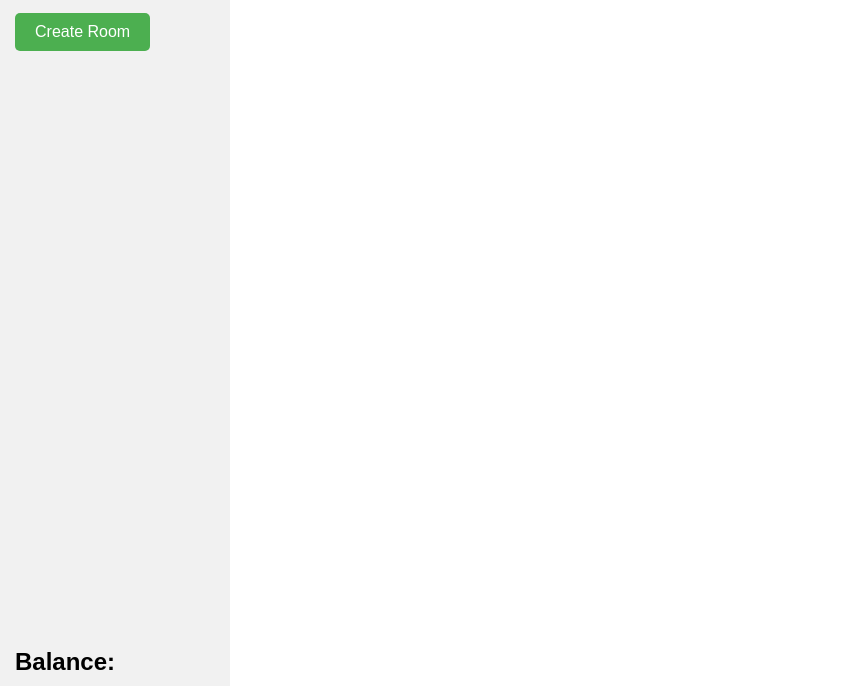
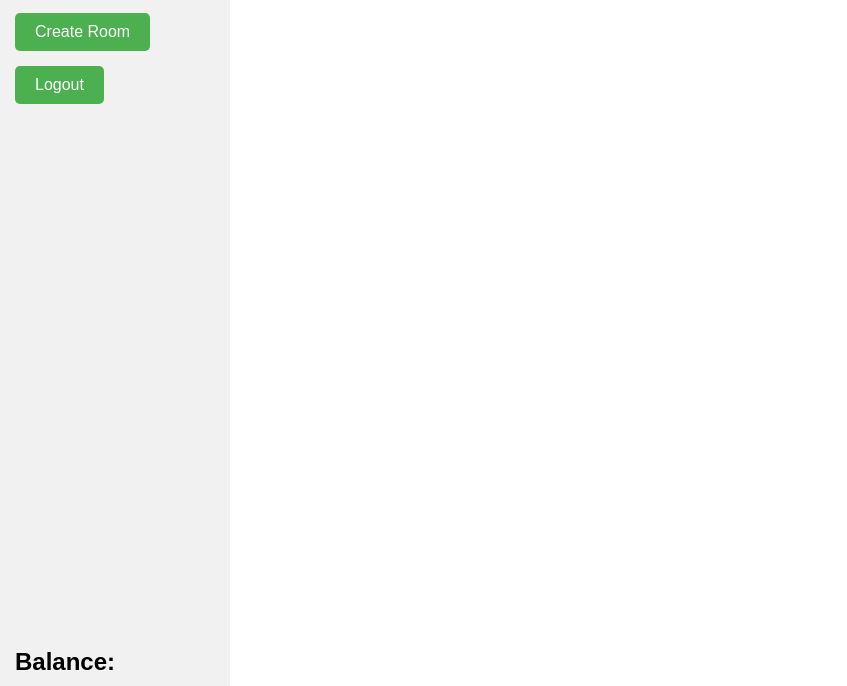
Before and after one commit to ryanayoubi/SE2Project, a plain HTML site: page index.html in a window 1280 px wide. Shown: the part 114-800 px from the top of the page, without its empty margins (0-847 px from the left). Drawn offline with Linux system fonts and the light colour scheme.

Commit message:
Adding logout button

```diff
--- a/index.html
+++ b/index.html
@@ -32,6 +32,7 @@
     <ul id="roomList">
     </ul>
     <button onclick="createRoom()">Create Room</button>
+    <button onclick="logout()" style="margin-top: 15px;">Logout</button>
     <div class="bottom">
       <h2 id="balance">Balance:</h2>
     </div>
```
